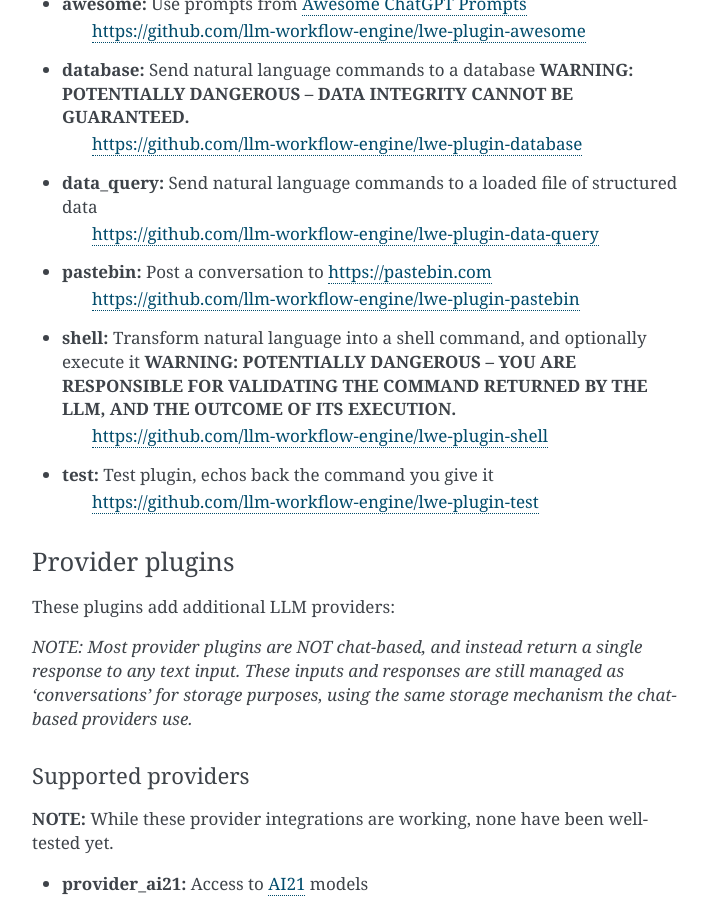
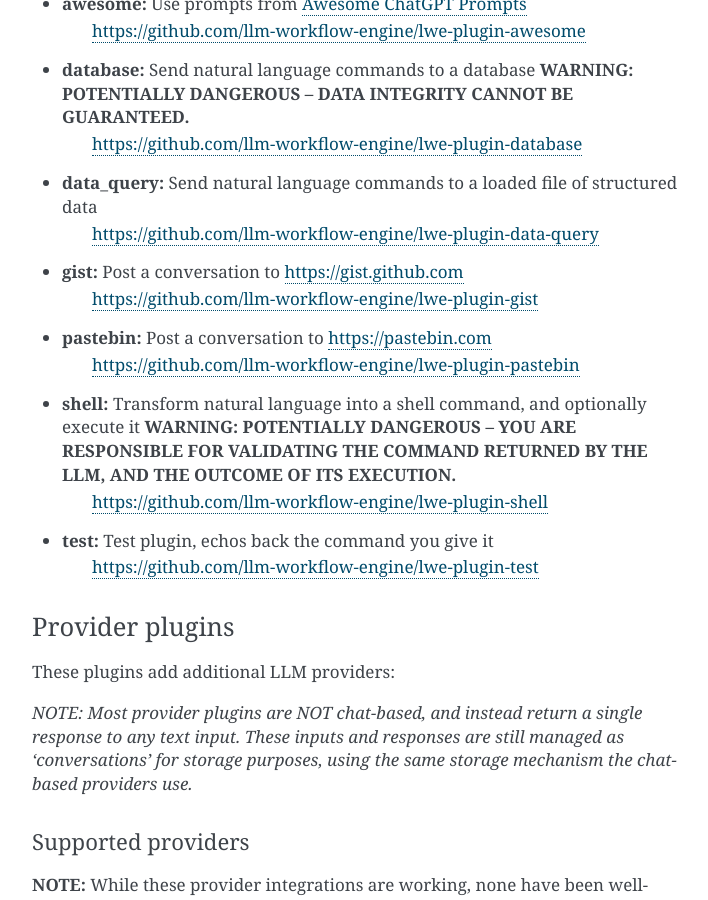
Before and after one commit to llm-workflow-engine/llm-workflow-engine, a Sphinx documentation site: the page built from docs/plugins.rst, in a window 1280 px wide and 900 px high, scrolled down 1512 px. Shown: the whole window, without its empty margins (388-1096 px from the left). Built offline with Sphinx 7.4.7, drawn with Linux system fonts in a browser that asks for light colours.

Commit message:
add link for Github Gist plugin

```diff
--- a/docs/plugins.rst
+++ b/docs/plugins.rst
@@ -78,6 +78,8 @@
    https://github.com/llm-workflow-engine/lwe-plugin-database
 * **data_query:** Send natural language commands to a loaded file of structured data
    https://github.com/llm-workflow-engine/lwe-plugin-data-query
+* **gist:** Post a conversation to https://gist.github.com
+   https://github.com/llm-workflow-engine/lwe-plugin-gist
 * **pastebin:** Post a conversation to https://pastebin.com
    https://github.com/llm-workflow-engine/lwe-plugin-pastebin
 * **shell:** Transform natural language into a shell command, and optionally execute it **WARNING: POTENTIALLY DANGEROUS -- YOU ARE RESPONSIBLE FOR VALIDATING THE COMMAND RETURNED BY THE LLM, AND THE OUTCOME OF ITS EXECUTION.**
```
